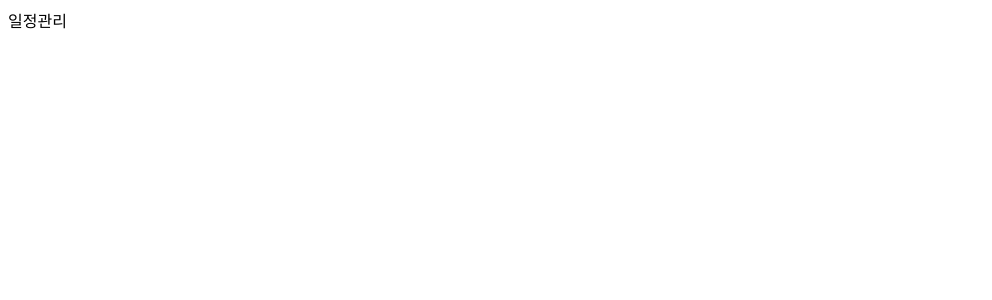
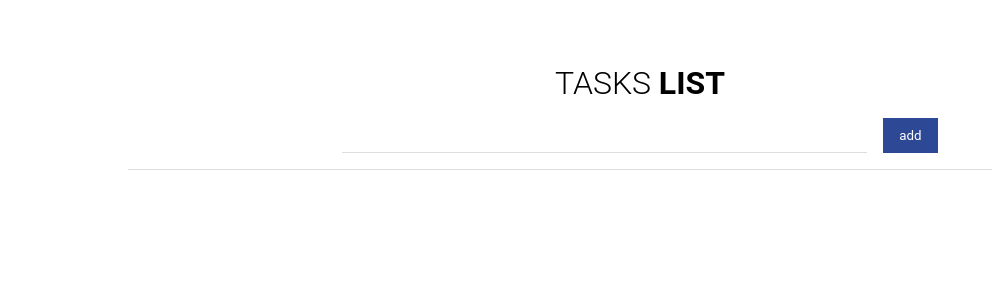
Before and after one commit to juhyoju/todo-list, a React (Create React App) app: page / in a window 1280 px wide. Shown: the top 300 px of the page, without its empty margins (0-992 px from the left). Built offline with nearby package versions, Linux system fonts and the light colour scheme.

Commit message:
[ADD] Todotemplate, TodoInput compotent

```diff
--- /dev/null
+++ b/jsconfig.json
@@ -0,0 +1,6 @@
+{
+    "compilerOptions": {
+      "baseUrl": "src"
+    },
+    "include": ["src"]
+  }
--- a/src/App.js
+++ b/src/App.js
@@ -1,7 +1,13 @@
-import React from "react";
+import React, { Component } from "react";
+import TodoTemplate from "components/TodoTemplate";
+import TodoInput from "components/TodoInput";
 
-function App() {
-  return <div>일정관리</div>;
+class App extends Component {
+  render() {
+    return (
+      <TodoTemplate form={<TodoInput />} />
+    );
+  }
 }
 
 export default App;
--- a/src/components/TodoInput.js
+++ b/src/components/TodoInput.js
@@ -1,7 +1,18 @@
 import React from "react";
+import "style/TodoInput.css";
 
-const TodoInput = () => {
-    <span>일정 추가할 때 사용할 input 컴포넌트</span>
+const TodoInput = ( {value, onChange, onKeyPress, onAdd } ) => {
+    return (
+        <div className="form">
+            <input
+                value={value}
+                onChange={onChange}
+                onKeyPress={onKeyPress}
+            />
+            <button className="add_btn" onClick={onAdd}>add</button>
+
+        </div>
+    );
 };
 
 export default TodoInput;
--- a/src/components/TodoTemplate.js
+++ b/src/components/TodoTemplate.js
@@ -1,7 +1,25 @@
 import React from "react";
+import "style/TodoTemplate.css";
 
-const TodoTemplate = () => {
-    <span>UI(타이틀, children 값으로 내부에 추가할 컴포넌트)</span>
+
+
+const TodoTemplate = ( {form, children} ) => {
+    // <span>UI(타이틀, children 값으로 내부에 추가할 컴포넌트)</span>
+
+    return (
+        <main className="todo_template">
+            <h1 className="title">
+                TASKS <strong>LIST</strong>
+            </h1>
+            <section className="form_wrap">
+                {form}
+            </section>
+            <sectoin className="todo_wrap">
+                { children }
+            </sectoin>
+
+        </main>
+    );
 };
 
 export default TodoTemplate;
--- /dev/null
+++ b/src/index.css
@@ -0,0 +1,5 @@
+* {
+    padding:0;
+    margin:0;
+    font-family:'roboto';
+}
--- a/src/index.js
+++ b/src/index.js
@@ -1,6 +1,8 @@
 import React from 'react';
 import ReactDOM from 'react-dom';
 import App from './App';
+import "index.css";
+
 
 ReactDOM.render(
   <React.StrictMode>
--- /dev/null
+++ b/src/style/TodoInput.css
@@ -0,0 +1,28 @@
+.form {
+    display:flex;
+    width:60%;
+    margin:auto;
+}
+
+.form input {
+    flex: 1;
+    font-size:1.25rem;
+    border:none;
+    outline:none;
+    border-bottom:1px solid #ddd;
+    padding:5px 10px;
+}
+
+.add_btn {
+    padding: 0.5rem 1rem;
+    margin-left:1rem;
+    background: #2d4996;
+    color:#fff;
+    border:0;
+    cursor:pointer;
+    transition:background .2s ease-in-out;
+}
+
+.add_btn:hover {
+    background:#0c2771;
+}
--- /dev/null
+++ b/src/style/TodoTemplate.css
@@ -0,0 +1,22 @@
+.todo_template {
+    background:#fff;
+    width:80%;
+    margin:auto;
+    margin-top:4em;
+
+}
+
+.title {
+    font-family: 'roboto';
+    font-weight: 300;
+    text-align: center;
+}
+
+.form_wrap {
+    padding:1rem;
+    border-bottom:1px solid #ddd
+}
+
+.todo_wrap {
+    min-height:5rem;
+}
```
